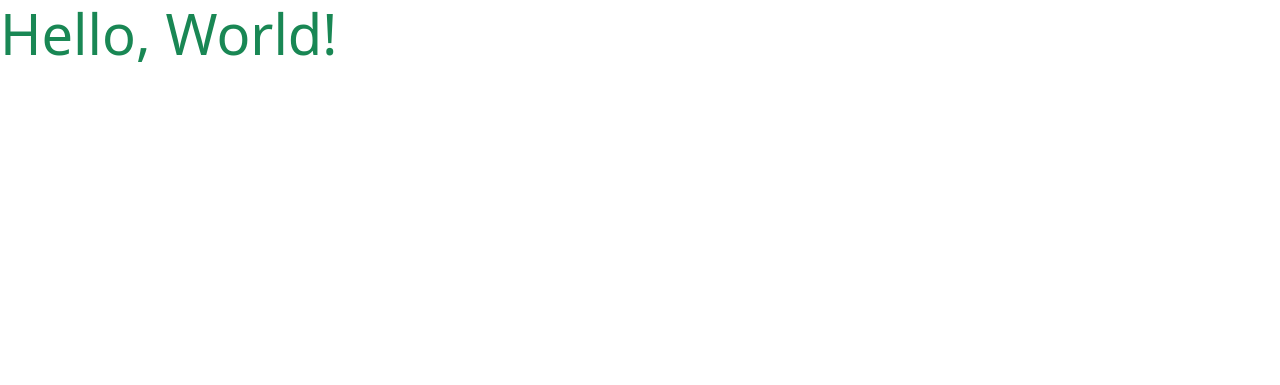
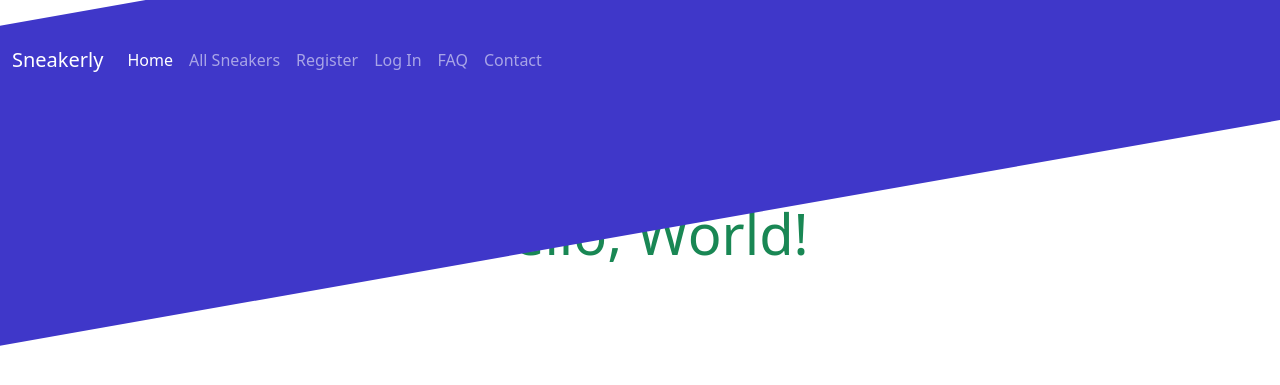
Before and after one commit to adowlin/project-4-sneakerly, a Django app: page / in a window 1280 px wide. Shown: the top 385 px of the page. Run offline with Django 3.2, Linux system fonts and the light colour scheme.

Commit message:
Add Bootstrap navbar

```diff
--- a/home/templates/home/index.html
+++ b/home/templates/home/index.html
@@ -1,6 +1,12 @@
 {% extends "base.html" %}
 {% load static %}
 
+{% block page_header %}
+<div class="page-header row">
+    <h1 class="display-4 text-success col-12 text-center">Hello, World!</h1>
+</div>
+{% endblock %}
+
 {% block content %}
-<h1 class="display-4 text-success">Hello, World!</h1>
+
 {% endblock %}
--- a/sneakerly/settings.py
+++ b/sneakerly/settings.py
@@ -148,6 +148,7 @@ USE_TZ = True
 # https://docs.djangoproject.com/en/3.2/howto/static-files/
 
 STATIC_URL = '/static/'
+STATICFILES_DIRS = (os.path.join(BASE_DIR, 'static'),)
 
 # Default primary key field type
 # https://docs.djangoproject.com/en/3.2/ref/settings/#default-auto-field
--- /dev/null
+++ b/static/css/base.css
@@ -0,0 +1,19 @@
+.navbar {
+    height: 15vh;
+    background-color: transparent;
+    z-index: 999999;
+}
+
+.nav-shape {
+    width: 200%;
+    height: 40vh;
+    margin-top: -40vh;
+    transform: skewY(-10deg);
+    background-color: rgb(63, 55, 201);
+    z-index: -999;
+}
+
+.message-container,
+.page-header {
+    margin-top: 25vh;
+}
--- a/templates/base.html
+++ b/templates/base.html
@@ -14,6 +14,7 @@
 
         {% block corecss %}
             <link href="https://cdn.jsdelivr.net/npm/bootstrap@5.0.2/dist/css/bootstrap.min.css" rel="stylesheet" integrity="sha384-EVSTQN3/azprG1Anm3QDgpJLIm9Nao0Yz1ztcQTwFspd3yD65VohhpuuCOmLASjC" crossorigin="anonymous">
+            <link rel="stylesheet" href="{% static 'css/base.css' %}">
         {% endblock %}
 
         {% block extra_css %}
@@ -29,7 +30,41 @@
         <title>Sneakerly {% block extra_title %}{% endblock %}</title>
     </head>
     <body>
-        <header class="container-fluid fixed-top"></header>
+        <header class="nav-container fixed-top">
+            <nav class="navbar navbar-expand-lg navbar-dark">
+                <div class="container-fluid">
+                    <a class="navbar-brand" href="#">Sneakerly</a>
+                    <button class="navbar-toggler" type="button" data-bs-toggle="collapse"
+                        data-bs-target="#navbarSupportedContent" aria-controls="navbarSupportedContent"
+                        aria-expanded="false" aria-label="Toggle navigation">
+                        <span class="navbar-toggler-icon"></span>
+                    </button>
+                    <div class="collapse navbar-collapse" id="navbarSupportedContent">
+                        <ul class="navbar-nav me-auto mb-2 mb-lg-0">
+                            <li class="nav-item">
+                                <a class="nav-link active" aria-current="page" href="#">Home</a>
+                            </li>
+                            <li class="nav-item">
+                                <a class="nav-link" href="#">All Sneakers</a>
+                            </li>
+                            <li class="nav-item">
+                                <a class="nav-link" href="#">Register</a>
+                            </li>
+                            <li class="nav-item">
+                                <a class="nav-link" href="#">Log In</a>
+                            </li>
+                            <li class="nav-item">
+                                <a class="nav-link" href="#">FAQ</a>
+                            </li>
+                            <li class="nav-item">
+                                <a class="nav-link" href="#">Contact</a>
+                            </li>
+                        </ul>
+                    </div>
+                </div>
+            </nav>
+            <div class="nav-shape"></div>
+        </header>
 
         {% if messages %}
             <div class="message-container"></div>
```
